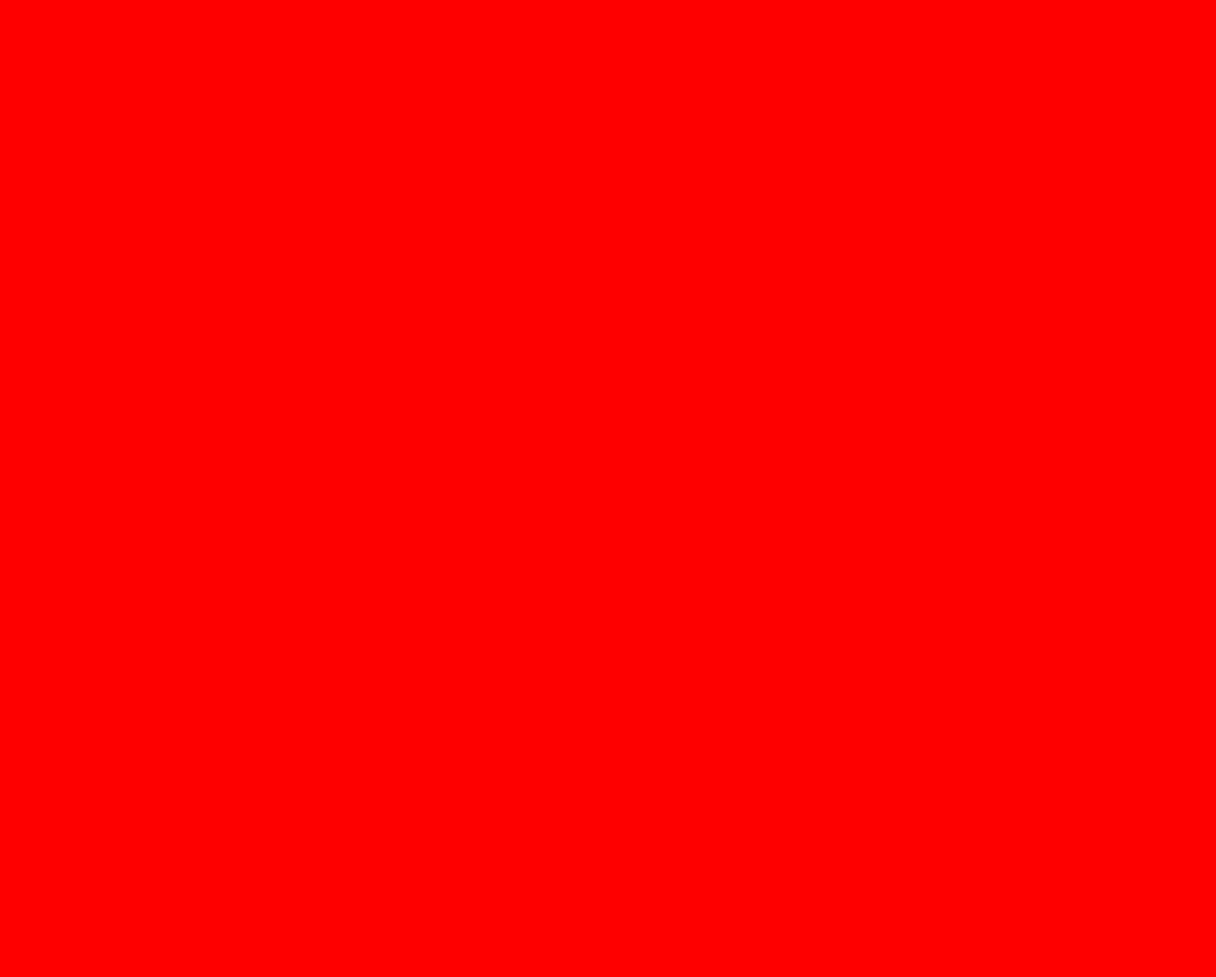
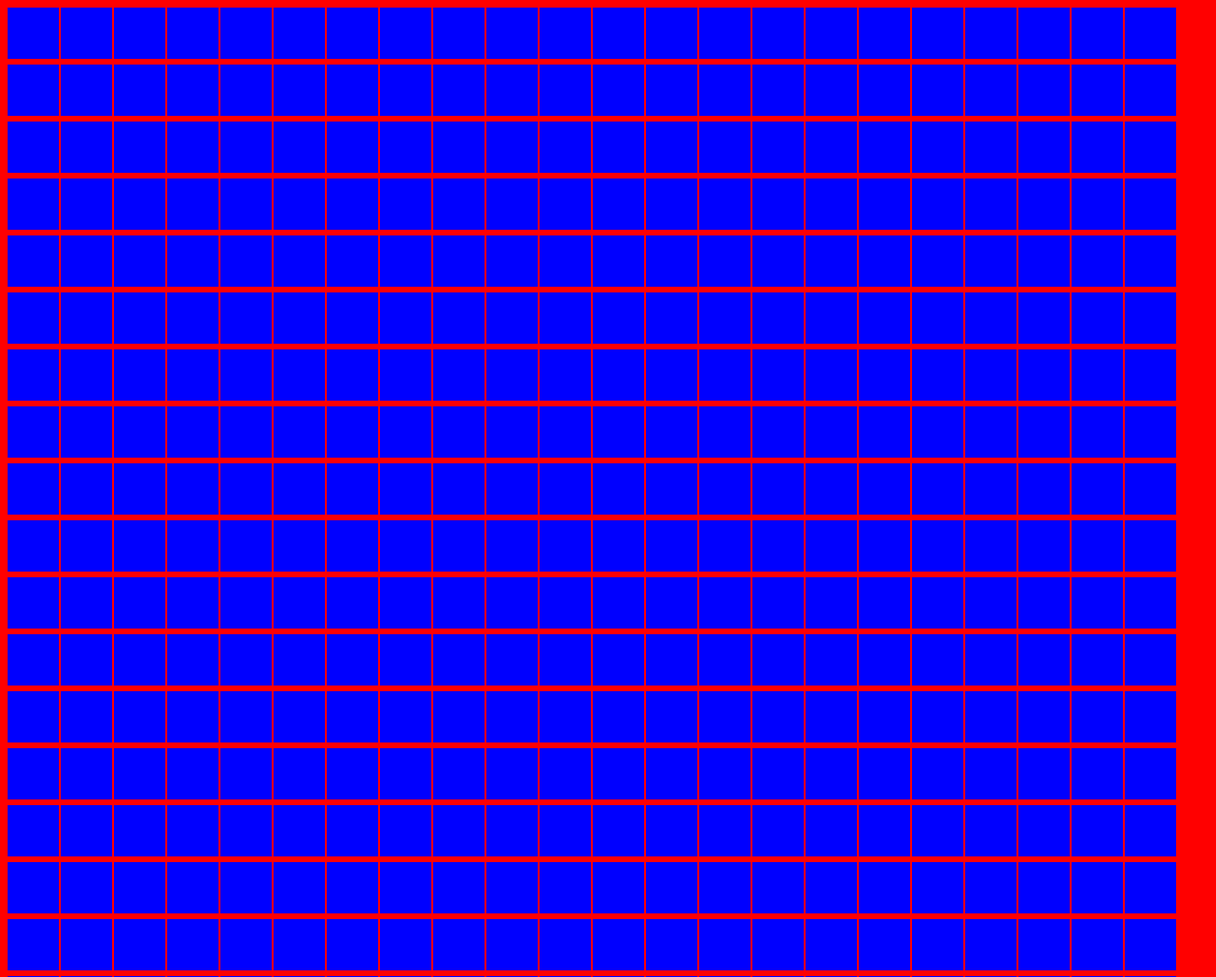
Before and after one commit to mookentooken/projectportal, a plain HTML site: page index.html in a window 1280 px wide. Shown: the top 1029 px of the page at 95% size. Before the commit the page ends 800 px from the top, so only its background shows below. Drawn offline with Linux system fonts and the light colour scheme.

Commit message:
added javascript and grid

```diff
--- /dev/null
+++ b/Element.js
@@ -0,0 +1,41 @@
+class Element {
+
+    // Constructor.
+    constructor(currentTemp, heatConstant) {
+        this.currentTemp = currentTemp;
+        this.heatConstant = heatConstant;
+    }
+
+
+    // Draw rectangle element.
+    drawElement(width, height) {
+
+        // Declare colour.
+        var blue = 255;
+        var colour = "fill:rgb(0,0,"+blue+")";
+
+        // Create svg element.
+        var svg1 = document.createElementNS("http://www.w3.org/2000/svg", "svg");
+        svg1.setAttribute("width", 56);
+        svg1.setAttribute("height", 56);
+
+        // Create rectangle shape.
+        var rectangle = document.createElementNS("http://www.w3.org/2000/svg", "rect");
+        rectangle.setAttribute("width", width - 1);
+        rectangle.setAttribute("height", height - 1);
+        rectangle.setAttribute("style", colour);
+
+        // Attach shape to svg1(canvas type thing).
+        svg1.appendChild(rectangle);
+
+        // Connect shape to html div.
+        document.getElementById("elements").appendChild(svg1);
+
+    }
+
+}
+
+for (i = 0; i < screen.height; i++) {
+        const element = new Element();
+        element.drawElement(55, 55);
+}
--- a/index.html
+++ b/index.html
@@ -15,6 +15,10 @@
 
 <body>
 
+    <div id="elements"></div>
+
+
+    <script src="Element.js"></script>
 </body>
 
 </html>
--- a/style.css
+++ b/style.css
@@ -1,3 +1,4 @@
 body {
     background-color: red;
+    overflow: hidden;
 }
```
